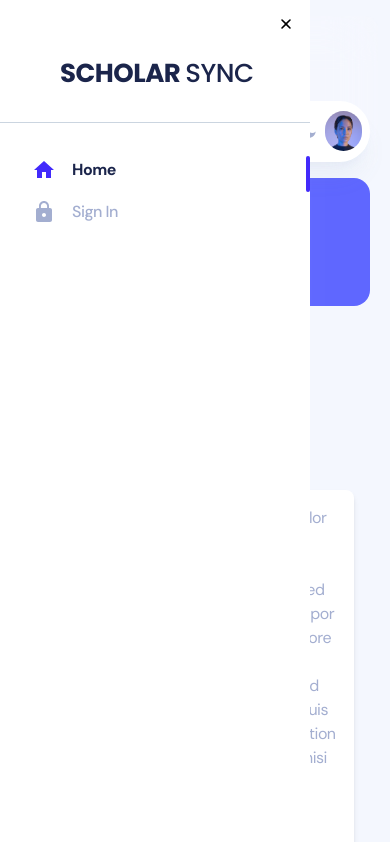
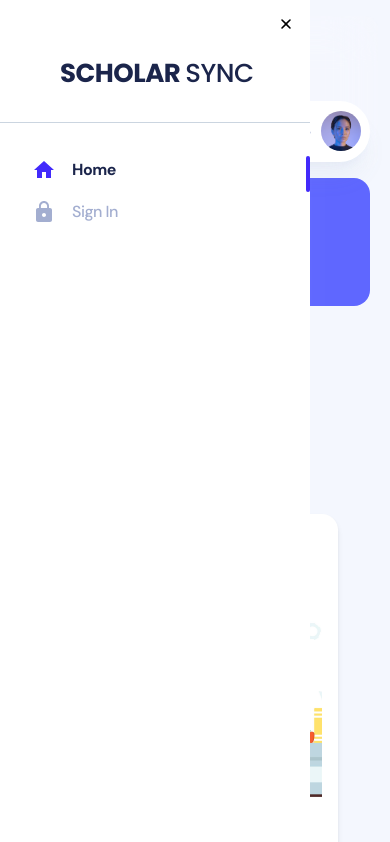
Before and after one commit to Anshul070702/Scholar-Sync, a React (Create React App) app: page /admin/default in a window 390 px wide. Shown: the top 842 px of the page. Built offline with nearby package versions, Linux system fonts and the light colour scheme; what tailwindcss-rtl would draw is missing.

Commit message:
minor fixes done

```diff
--- a/package.json
+++ b/package.json
@@ -18,7 +18,10 @@
     "@testing-library/react": "^13.3.0",
     "@testing-library/user-event": "^13.5.0",
     "apexcharts": "3.35.5",
+    "date-fns": "^3.6.0",
     "framer-motion": "^7.10.2",
+    "install": "^0.13.0",
+    "npm": "^10.5.2",
     "react": "^18.2.0",
     "react-apexcharts": "1.4.0",
     "react-calendar": "^3.9.0",
--- a/src/components/card/CollabPost.jsx
+++ b/src/components/card/CollabPost.jsx
@@ -1,6 +1,6 @@
 import React from "react";
+import { format, differenceInWeeks } from "date-fns";
 import { FaRegBookmark } from "react-icons/fa";
-
 
 const CollabPost = ({ data }) => {
   const {
@@ -12,15 +12,23 @@ const CollabPost = ({ data }) => {
     domain,
     createdAt,
     moreAboutJob,
-    user
+    user,
+  } = data;
 
-  } = data;
-  const { collegeName, fullName
-  } = user;
+  const { collegeName, fullName } = user;
+
   // Function to open PDF file in a new window
   const openPDF = () => {
     window.open(moreAboutJob, "_blank");
   };
+
+  // Format createdAt to display weeks ago
+  const createdAtWeeksAgo = differenceInWeeks(new Date(), new Date(createdAt));
+  const formattedCreatedAt =
+    createdAtWeeksAgo === 0 ? "This week" : `${createdAtWeeksAgo} weeks ago`;
+
+  // Format lastDate to display in yyyy-MM-dd format
+  const formattedLastDate = format(new Date(lastDate), "yyyy-MM-dd");
 
   return (
     <div className="border-top border-r-1 mb-8 rounded-lg border-t-2 border-l-2 border-solid border-white border-opacity-40 bg-white p-6 shadow-md  backdrop-filter dark:bg-white dark:bg-opacity-5 dark:text-gray-200">
@@ -90,11 +98,11 @@ const CollabPost = ({ data }) => {
       <div className="flex items-center justify-between">
         <div className="flex">
           <p className="mx-2 text-sm text-gray-600 dark:text-gray-100">
-            Posted {createdAt}
+            Posted {formattedCreatedAt}
           </p>
           <p>&bull;</p>
           <p className="mx-2 text-sm text-gray-800 dark:text-gray-100">
-            Apply by {lastDate}
+            Apply by {formattedLastDate}
           </p>
         </div>
         <div>
@@ -111,8 +119,6 @@ const CollabPost = ({ data }) => {
       </div>
     </div>
   );
-
-
 };
 
 export default CollabPost;
--- a/src/constants/api.js
+++ b/src/constants/api.js
@@ -5,8 +5,7 @@ export const uploadOpenings =
   "http://localhost:8000/api/v1/user/uploadOpenings";
 export const uploadProfilePicture =
   "http://localhost:8000/api/v1/user/uploadProfilePicture";
-export const getAllJobPost =
-  "http://localhost:8000/api/v1/user/getAllJobPost";
+export const getAllJobPost = "http://localhost:8000/api/v1/user/getAllJobPost";
 
 export const getUserOfSameCollege =
   "http://localhost:8000/api/v1/user/getUserOfSameCollege";
--- a/src/routes.js
+++ b/src/routes.js
@@ -15,7 +15,7 @@ import { FontAwesomeIcon } from "@fortawesome/react-fontawesome";
 import { faSquarePlus } from "@fortawesome/free-solid-svg-icons";
 
 // Icon Imports
-import { MdHome, MdPerson, MdLock } from "react-icons/md";
+import { MdHome, MdPerson, MdLock, MdChat } from "react-icons/md";
 import { FaHandshake } from "react-icons/fa";
 
 /* */
@@ -51,6 +51,13 @@ const routes = [
     component: <Profile />,
   },
   {
+    name: "Chat",
+    layout: "/admin",
+    path: "chat",
+    icon: <MdChat className="h-6 w-6" />,
+    component: <Profile />,
+  },
+  {
     name: "Sign In",
     layout: "/auth",
     path: "sign-in",
--- a/src/views/admin/default/components/Card.jsx
+++ b/src/views/admin/default/components/Card.jsx
@@ -1,20 +1,17 @@
-import React from 'react';
+import React from "react";
 
-const Card = (props) => {
-  const { aim, imgURL, text } = props;
-
+const Card = ({ aim, imgURL, text }) => {
   return (
-    <div className='flex m-4 align-center justify-between bg-white rounded-lg shadow-md p-4'>
-      <div className="w-32 h-32 flex-shrink-0">
-        <h3 className="text-xl font-bold">{aim}</h3>
-        <img src={imgURL} alt={aim} className="w-full h-full object-cover" />
-      </div>
-      <div className="ml-4">
-
-        <p className="text-gray-600">{text}</p>
-      </div>
+    <div className="m-8 flex flex-col items-center justify-center rounded-2xl bg-white p-4 shadow-md transition-all duration-300 hover:scale-105 hover:shadow-lg sm:col-span-1">
+      <h3 className="mb-2 text-xl font-bold">{aim}</h3>
+      <img
+        src={imgURL}
+        alt={aim}
+        className="mb-2 h-64 w-64 rounded-3xl object-cover"
+      />
+      <p className="text-center text-gray-600">{text}</p>
     </div>
   );
-}
+};
 
 export default Card;
--- a/src/views/admin/default/components/cardData.js
+++ b/src/views/admin/default/components/cardData.js
@@ -1,23 +1,23 @@
 import img1 from "../../../../assets/img/dashboards/1.png";
-import img2 from "../../../../assets/img/dashboards/2.jpg"
+import img2 from "../../../../assets/img/dashboards/2.jpg";
 import img3 from "../../../../assets/img/dashboards/3.jpg";
 
 const cardData = [
   {
+    image: img3,
+    aim: "Promoting Research",
+    text: "Lorem ipsum dolor sit amet, consectetur adipiscing elit. Sed do eiusmod tempor incididunt ut labore et dolore magna aliqua. Ut enim ad minim veniam, quis nostrud exercitation ullamco laboris nisi ut aliquip ex ea commodo consequat.",
+  },
+  {
+    image: img2,
+    aim: "Creating a network between institutions",
+    text: "Lorem ipsum dolor sit amet, consectetur adipiscing elit. Sed do eiusmod tempor incididunt ut labore et dolore magna aliqua. Ut enim ad minim veniam, quis nostrud exercitation ullamco laboris nisi ut aliquip ex ea commodo consequat.",
+  },
+  {
     image: img1,
-    aim: "Promoting Research",
-    text: "Lorem ipsum dolor sit amet, consectetur adipiscing elit. Sed do eiusmod tempor incididunt ut labore et dolore magna aliqua. Ut enim ad minim veniam, quis nostrud exercitation ullamco laboris nisi ut aliquip ex ea commodo consequat."
-  }, {
-
-    image: img2,
-    aim: "Creating a network between instituions",
-    text: "Lorem ipsum dolor sit amet, consectetur adipiscing elit. Sed do eiusmod tempor incididunt ut labore et dolore magna aliqua. Ut enim ad minim veniam, quis nostrud exercitation ullamco laboris nisi ut aliquip ex ea commodo consequat."
-  }, {
-
-    image: img3,
     aim: "Connecting Professors and Students",
-    text: "Lorem ipsum dolor sit amet, consectetur adipiscing elit. Sed do eiusmod tempor incididunt ut labore et dolore magna aliqua. Ut enim ad minim veniam, quis nostrud exercitation ullamco laboris nisi ut aliquip ex ea commodo consequat."
-  }
-]
+    text: "Lorem ipsum dolor sit amet, consectetur adipiscing elit. Sed do eiusmod tempor incididunt ut labore et dolore magna aliqua. Ut enim ad minim veniam, quis nostrud exercitation ullamco laboris nisi ut aliquip ex ea commodo consequat.",
+  },
+];
 
 export default cardData;
--- a/src/views/admin/default/index.jsx
+++ b/src/views/admin/default/index.jsx
@@ -25,7 +25,7 @@ const Dashboard = () => {
   return (
     <div className="mt-4">
       <h1 className="text-5xl bg-[#5f67ff] inline-block py-4 px-12 text-white rounded-tr-2xl rounded-br-2xl">Scholar Sync</h1>
-      <div className="center mt-2 text-4xl text-[#5f67ff] font-bold">
+      <div className="center mt-4 text-4xl text-[#5f67ff] font-bold">
         <Typewriter
           options={{
             strings: sentences,
--- /dev/null
+++ b/src/views/admin/marketplace/components/Shimmer.jsx
@@ -0,0 +1,13 @@
+import React from "react";
+
+const ShimmerCard = () => {
+  return (
+    <div className="animate-pulse rounded-lg bg-white p-6 shadow-md backdrop-filter dark:bg-white dark:bg-opacity-5 dark:text-gray-200">
+      <div className="mb-4 h-36 rounded-lg bg-gray-300 dark:bg-gray-700"></div>
+      <div className="mb-2 h-4 w-24 rounded-lg bg-gray-300 dark:bg-gray-700"></div>
+      <div className="h-4 w-20 rounded-lg bg-gray-300 dark:bg-gray-700"></div>
+    </div>
+  );
+};
+
+export default ShimmerCard;
--- /dev/null
+++ b/src/views/admin/marketplace/variables/temp.js
@@ -0,0 +1,45 @@
+const data = [
+  {
+    imgURL:
+      "https://images.unsplash.com/photo-1535713875002-d1d0cf377fde?ixlib=rb-1.2.1&ixid=MnwxMjA3fDB8MHxwaG90by1wYWdlfHx8fGVufDB8fHx8&auto=format&fit=crop&w=1780&q=80",
+    name: "Dr. Sanjeev Sharma",
+    dept: "ECE",
+    profile: "",
+  },
+  {
+    imgURL:
+      "https://images.unsplash.com/photo-1535713875002-d1d0cf377fde?ixlib=rb-1.2.1&ixid=MnwxMjA3fDB8MHxwaG90by1wYWdlfHx8fGVufDB8fHx8&auto=format&fit=crop&w=1780&q=80",
+    name: "Dr. Anagha Khiste",
+    dept: "CSE",
+    profile: "",
+  },
+  {
+    imgURL:
+      "https://images.unsplash.com/photo-1535713875002-d1d0cf377fde?ixlib=rb-1.2.1&ixid=MnwxMjA3fDB8MHxwaG90by1wYWdlfHx8fGVufDB8fHx8&auto=format&fit=crop&w=1780&q=80",
+    name: "Dr. Nagendra Kushwaha",
+    dept: "CSE",
+    profile: "",
+  },
+  {
+    imgURL:
+      "https://images.unsplash.com/photo-1535713875002-d1d0cf377fde?ixlib=rb-1.2.1&ixid=MnwxMjA3fDB8MHxwaG90by1wYWdlfHx8fGVufDB8fHx8&auto=format&fit=crop&w=1780&q=80",
+    name: "Dr. Sushant Kumar",
+    dept: "ECE",
+    profile: "",
+  },
+  {
+    imgURL:
+      "https://images.unsplash.com/photo-1535713875002-d1d0cf377fde?ixlib=rb-1.2.1&ixid=MnwxMjA3fDB8MHxwaG90by1wYWdlfHx8fGVufDB8fHx8&auto=format&fit=crop&w=1780&q=80",
+    name: "Dr. Bhupendra Singh",
+    dept: "CSE",
+    profile: "",
+  },
+  {
+    imgURL:
+      "https://images.unsplash.com/photo-1535713875002-d1d0cf377fde?ixlib=rb-1.2.1&ixid=MnwxMjA3fDB8MHxwaG90by1wYWdlfHx8fGVufDB8fHx8&auto=format&fit=crop&w=1780&q=80",
+    name: "Dr. Sonam Maurya",
+    dept: "ECE",
+    profile: "",
+  },
+];
+export default data;
```
Also changed, not shown: src/components/navbar/index.jsx (+19 -52 lines), src/views/admin/marketplace/components/TopCreators.jsx (added, +84 -0 lines), src/views/admin/marketplace/index.jsx (+43 -53 lines), 1 other file (tests, documents, lock files or other folders).
